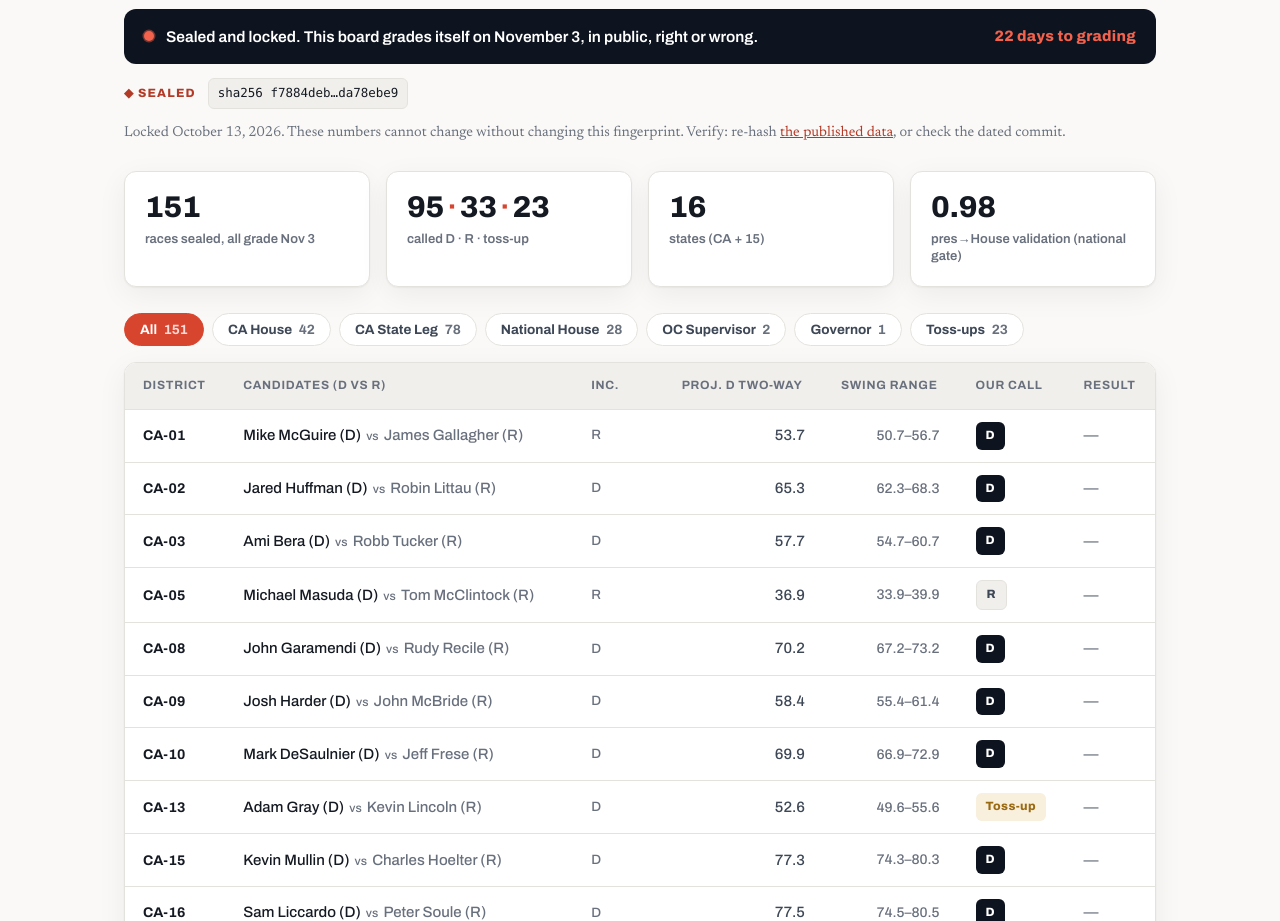
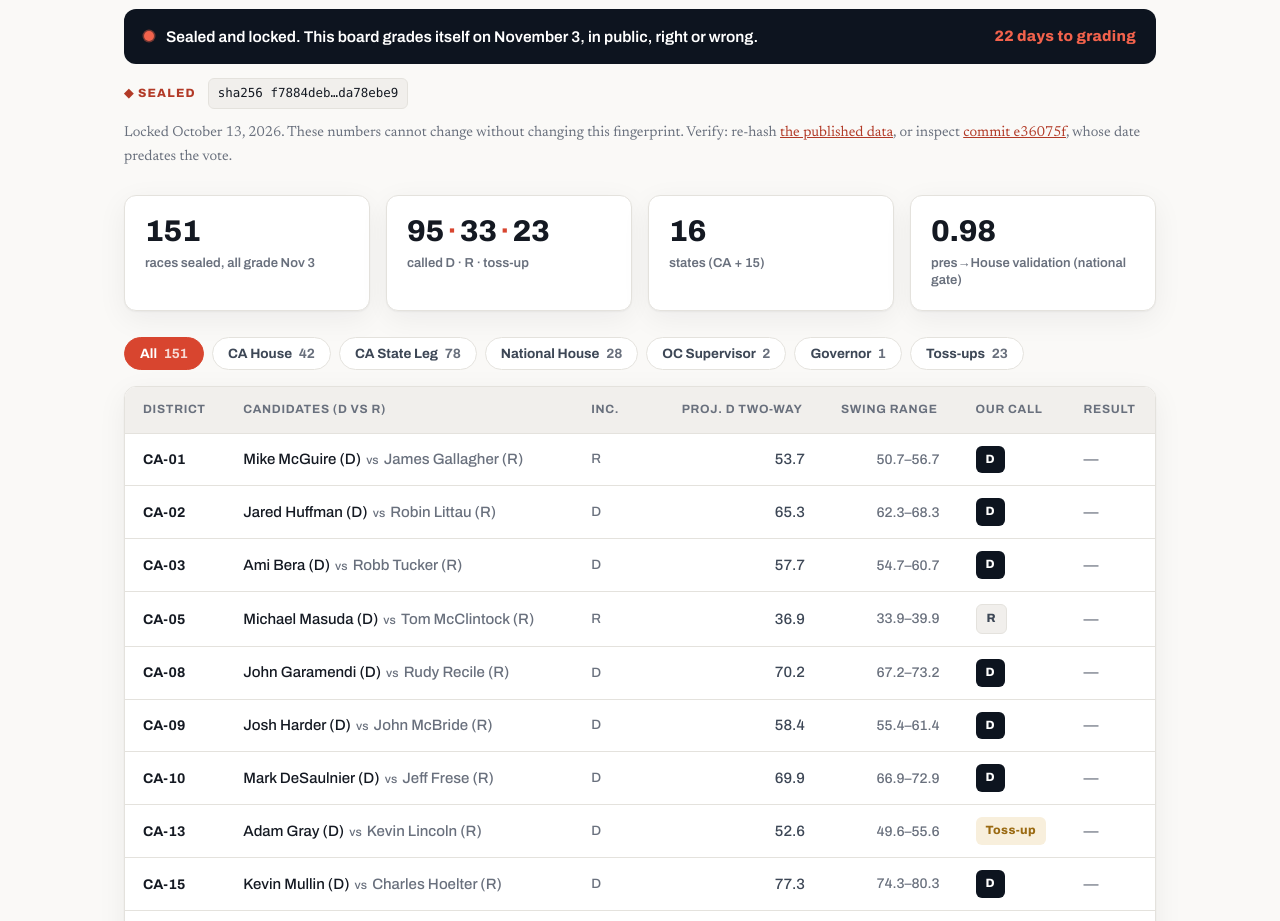
Before and after one commit to omosha/agent-n-site, a plain HTML site: page index.html in a window 1280 px wide. Shown: the part 9840-10761 px from the top of the page. Drawn offline with Linux system fonts and the light colour scheme.

Commit message:
Seal line: link the dated commit for independent verification
Co-Authored-By: Claude Opus 4.8 (1M context) <noreply@anthropic.com>
Claude-Session: https://claude.ai/code/session_01PZFGCbiZCyxpqqXk9RRkUK

```diff
--- a/index.html
+++ b/index.html
@@ -292,6 +292,7 @@
   footer .wrap{display:flex;justify-content:space-between;gap:16px;flex-wrap:wrap;align-items:center}
   footer a{color:var(--on-dark);text-decoration:none}
   footer a:hover{color:#fff}
+
 
   /* sealed board (generated) */
   .board-sec{background:var(--paper);padding-top:clamp(56px,8vw,96px);padding-bottom:clamp(56px,8vw,96px)}
@@ -659,6 +660,7 @@
   </div>
 </section>
 
+
 <!-- SEALED BOARD (generated: scripts/build_site_board.py) -->
 <section id="board" class="board-sec">
   <div class="wrap">
@@ -675,7 +677,7 @@
     <div class="seal-verify">
       <span class="sv-lock">&#9670; SEALED</span>
       <code class="sv-hash">sha256 f7884deb…da78ebe9</code>
-      <span class="sv-note">Locked October 13, 2026. These numbers cannot change without changing this fingerprint. Verify: re-hash <a href="data/sealed-board.json">the published data</a>, or check the dated commit.</span>
+      <span class="sv-note">Locked October 13, 2026. These numbers cannot change without changing this fingerprint. Verify: re-hash <a href="data/sealed-board.json">the published data</a>, or inspect <a href="https://github.com/omosha/agent-n-site/commit/e36075f">commit e36075f</a>, whose date predates the vote.</span>
     </div>
 
     <div class="board-stats">
@@ -841,6 +843,8 @@
   })();
 </script>
 <script>
+</script>
+<script>
   (function(){
     var fbs=document.querySelectorAll('.fb'), trs=document.querySelectorAll('.board-tbl tbody tr');
     fbs.forEach(function(b){b.addEventListener('click',function(){
```
